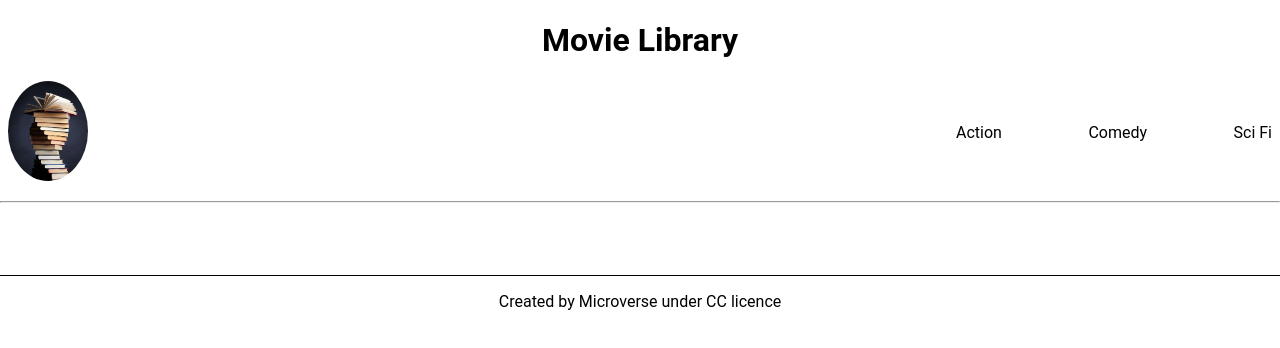
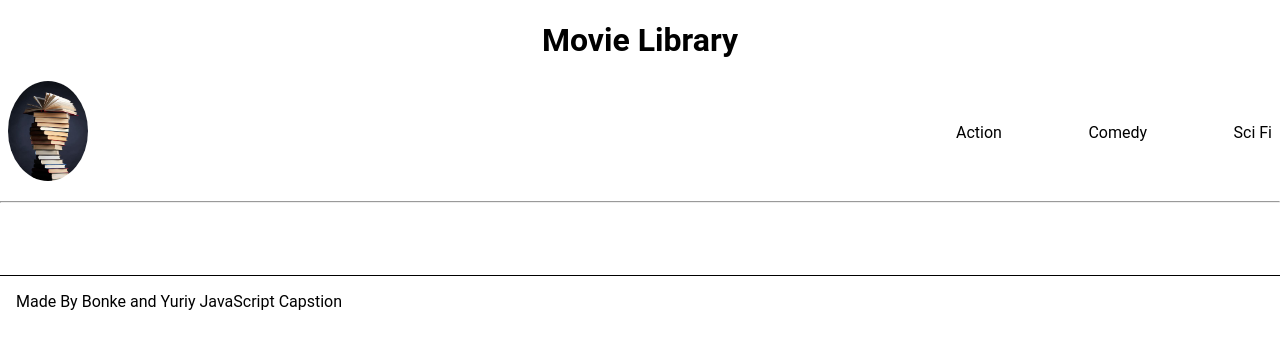
Before and after one commit to Hombre2014/JS_Capstone_project, a website built with webpack: page src/index.html in a window 1280 px wide. Built offline with nearby package versions, Linux system fonts and the light colour scheme; no server answers; a web font is replaced by a local one.

Commit message:
update footer

```diff
--- a/src/index.html
+++ b/src/index.html
@@ -31,7 +31,7 @@
     </main>
 
     <footer class="footer">
-      <p class="licence">Created by Microverse under CC licence</p>
+      <p class="licence">Made By Bonke and Yuriy JavaScript Capstion</p>
     </footer>
 </body>
 </html>
--- a/src/style.css
+++ b/src/style.css
@@ -159,7 +159,7 @@ textarea {
 .footer {
   border-top: 1px solid #000;
   margin-top: 4rem;
-  text-align: center;
+  padding-left: 1rem;
 }
 
 .licence {
```
Also changed, not shown: src/getMovies.js (line endings or trailing spaces).
